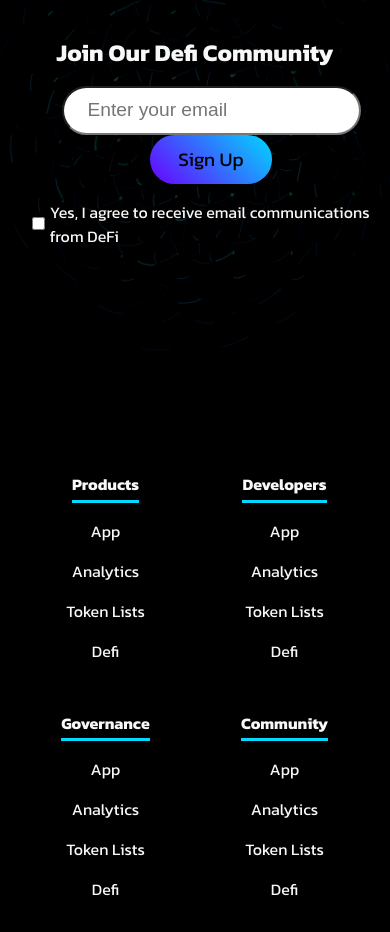
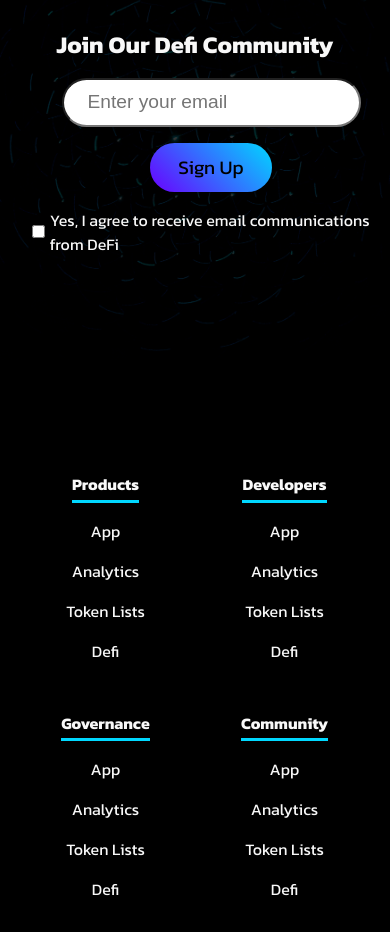
Before and after one commit to Mo-Aziz/defi-react-app1, a React (Create React App) app: page / in a window 390 px wide. Shown: the part 3547-4479 px from the top of the page. Built offline with nearby package versions, Linux system fonts and the light colour scheme.

Commit message:
adjusted subscribtion section button top margin

```diff
--- a/src/components/subscribe/Subscribe.css
+++ b/src/components/subscribe/Subscribe.css
@@ -52,4 +52,9 @@
     .subscribe .display-col{
         flex-direction: column;
     }
+
+    .subscribe .display-col button{
+
+        margin-top: 1rem;
+    }
 }
```
Also changed, not shown: public/index.html (+1 -12 lines).
